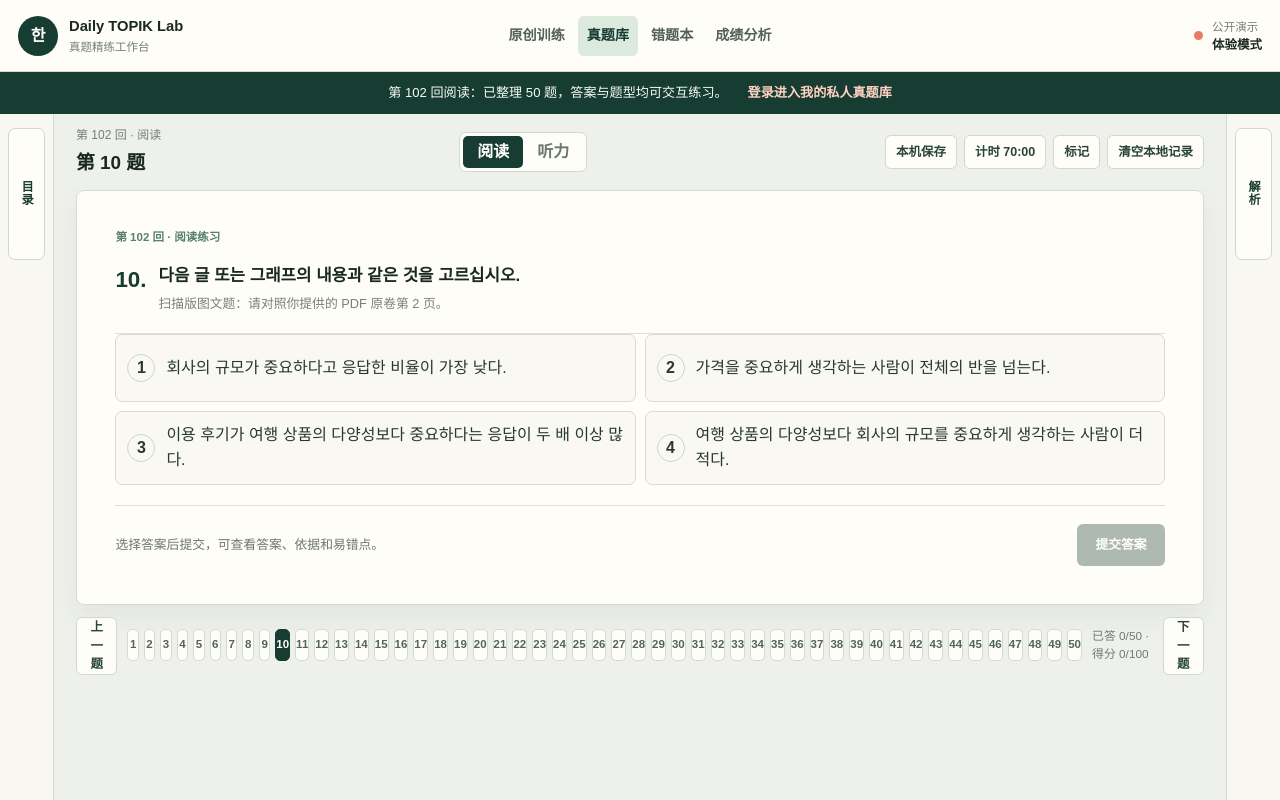
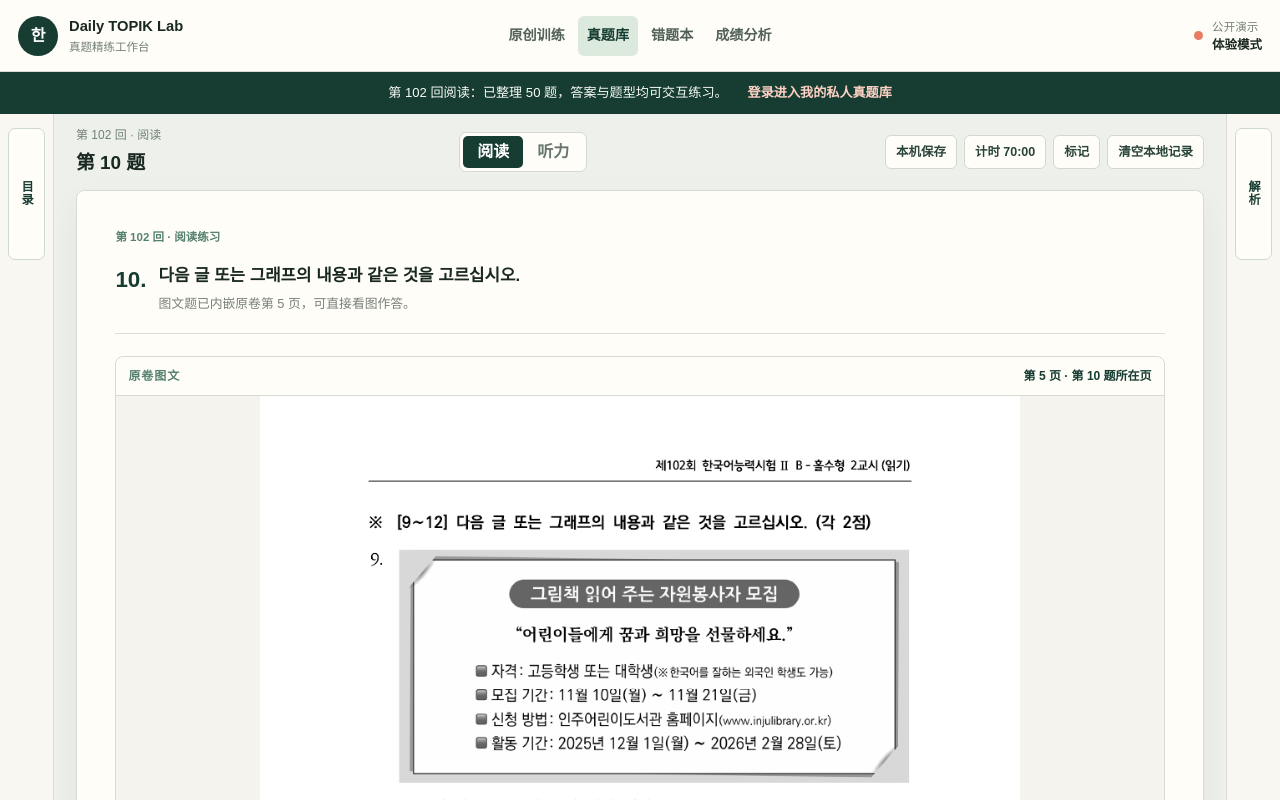
Before and after one commit to adia1223/daily-topik-lab, a Next.js app: page /exam-lab in a window 1280 px wide. Both pictures are taken after a click on the button "10". Shown: the top 800 px of the page. Built offline with nearby package versions, Linux system fonts and the light colour scheme.

Commit message:
Embed visual pages for early TOPIK questions

```diff
--- a/app/exam-lab/exam-workspace.tsx
+++ b/app/exam-lab/exam-workspace.tsx
@@ -125,6 +125,7 @@ export default function ExamWorkspace({ isPrivate = false, displayName = "体验
   const contextLines = cleanContext(selectedQuestion.context);
   const isVisual = selectedQuestion.type === "image";
   const sourcePage = sourcePageForQuestion(selectedNumber);
+  const inlineVisualPage = selectedNumber >= 5 && selectedNumber <= 10 ? sourcePage : null;
 
   const groupLabel = useMemo(() => selectedQuestion.group || "第 102 回 · 阅读练习", [selectedQuestion.group]);
 
@@ -233,8 +234,12 @@ export default function ExamWorkspace({ isPrivate = false, displayName = "体验
 
           <article className="question-paper">
             <div className="question-group-label">{groupLabel}</div>
-            <div className="question-prompt"><span>{selectedQuestion.num}.</span><div><p>{selectedQuestion.question}</p><small>{isVisual ? "扫描版图文题：请对照你提供的 PDF 原卷第 2 页。" : "先独立作答，再打开右侧解析。"}</small></div></div>
+            <div className="question-prompt"><span>{selectedQuestion.num}.</span><div><p>{selectedQuestion.question}</p><small>{inlineVisualPage ? `图文题已内嵌原卷第 ${inlineVisualPage} 页，可直接看图作答。` : "先独立作答，再打开右侧解析。"}</small></div></div>
             {selectedQuestion.insert_sentence ? <div className="insert-sentence"><span>待插入句</span>{selectedQuestion.insert_sentence}</div> : null}
+            {inlineVisualPage ? <figure className="inline-exam-visual">
+              <figcaption><span>原卷图文</span><strong>第 {inlineVisualPage} 页 · 第 {selectedNumber} 题所在页</strong></figcaption>
+              <img alt={`第 ${inlineVisualPage} 页原卷图文，第 ${selectedNumber} 题所在页`} src={`/exam-assets/topik-102/page-${String(inlineVisualPage).padStart(2, "0")}.png`} />
+            </figure> : null}
             {contextLines.length ? <div className={`extracted-passage ${isVisual ? "is-visual" : ""}`} lang="ko">
               {isVisual ? <div className="visual-source"><strong>PDF 图文题</strong><span>原卷页面已识别为图文广告 / 图表题</span><small>选项保留在下方，适合先凭原图作答，再核对答案。</small></div> : contextLines.map((line, index) => <p key={`${line}-${index}`}>{line}</p>)}
             </div> : null}
--- a/app/globals.css
+++ b/app/globals.css
@@ -1342,6 +1342,36 @@ button {
 .question-prompt > span { color: #173d32; font-size: 1.4rem; font-weight: 900; }
 .question-prompt p { margin: 0; font-size: 1.05rem; font-weight: 900; }
 .question-prompt small { display: block; margin-top: 6px; color: #788179; }
+
+.inline-exam-visual {
+  margin: 22px 0;
+  overflow: hidden;
+  border: 1px solid #d7dbd2;
+  border-radius: 8px;
+  background: #f4f3ee;
+}
+.inline-exam-visual figcaption {
+  display: flex;
+  justify-content: space-between;
+  gap: 12px;
+  padding: 10px 12px;
+  border-bottom: 1px solid #d7dbd2;
+  background: #fffdf8;
+  color: #5f6e66;
+  font-size: .75rem;
+}
+.inline-exam-visual figcaption span {
+  color: #56806f;
+  font-weight: 900;
+  letter-spacing: .08em;
+}
+.inline-exam-visual figcaption strong { color: #173d32; }
+.inline-exam-visual img {
+  display: block;
+  width: min(100%, 760px);
+  height: auto;
+  margin: 0 auto;
+}
 
 .extracted-passage { margin: 24px 0; border-left: 3px solid #d5e3d5; padding-left: 17px; }
 .extracted-passage p { margin: 0 0 12px; color: #273a32; font-size: 1rem; line-height: 1.8; }
```
Also changed, not shown: 1 other file (tests, documents, lock files or other folders).
